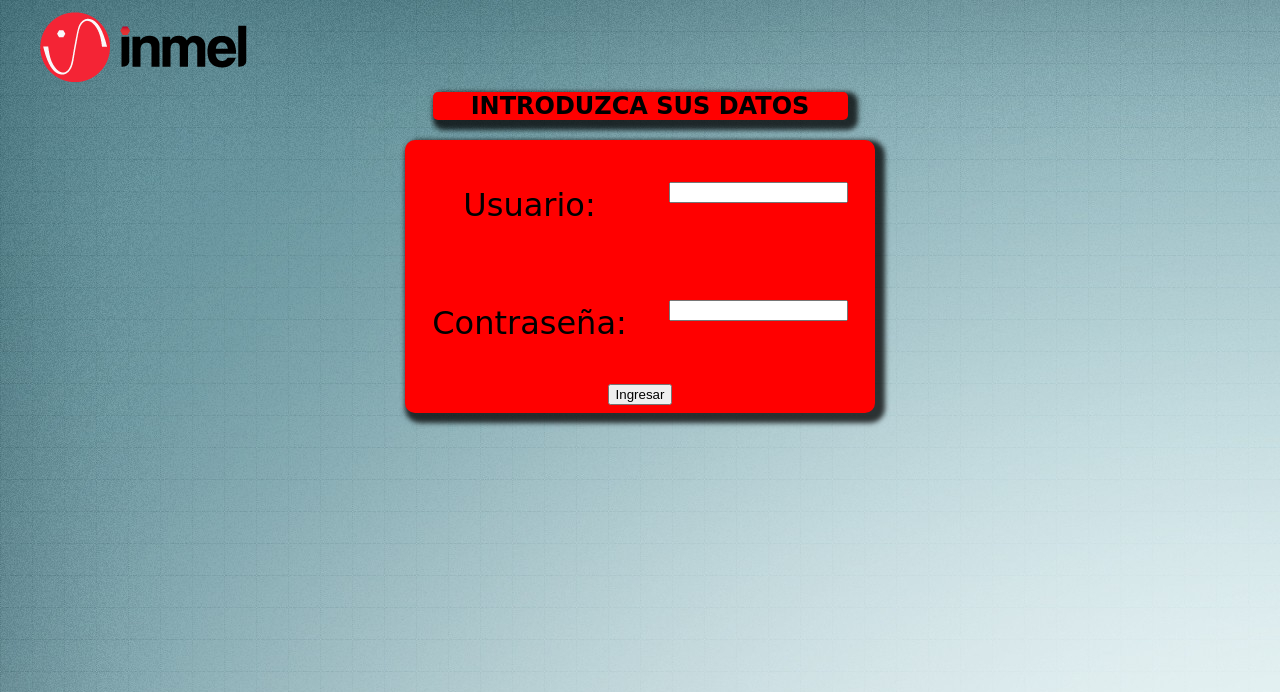
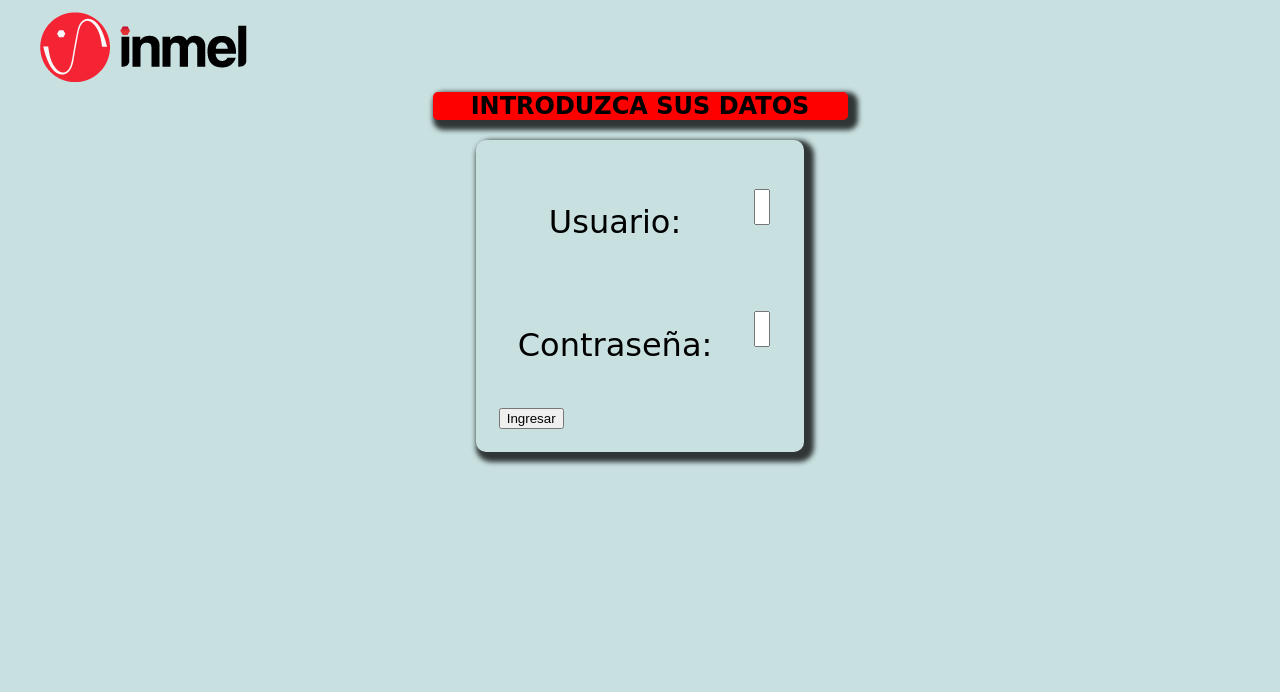
Before and after one commit to kristiano1120/controlRiesgos, a PHP site: page / in a window 1280 px wide. Shown: the top 692 px of the page. Run offline with PHP 8.4, Linux system fonts and the light colour scheme.

Commit message:
Update estilosInmel.css
Modificación de la interfaz y diseño de las vistas

```diff
--- a/nbproject/MVC/Vista/estilosInmel.css
+++ b/nbproject/MVC/Vista/estilosInmel.css
@@ -3,23 +3,128 @@
     Author     : CRISTIAN
 */
 body{
-    background-image: url(Fondo2.jpg)
+    /*background-image: url(Fondo2.jpg)*/
+    background-color: #c8e0e0;
+
 }
+
+.logo3{
+    width: 25%;
+    border-radius: 10px;
+    height: 50px;
+}
+
+.ingreso{
+    /*background-color: #f8f9f9;*/
+
+    margin: auto;
+    width: 20%;
+    border-radius: 10px;
+    padding: 20px ;
+    box-shadow: 5px 5px 5px 5px rgba(0,0,0,0.76);
+
+}
+
+#titulo_cont{
+
+    width: 100%;
+    height: 60px;
+}
+
+h1{
+    width: 100%;
+    text-align: center;
+    font-size: 25px;
+
+
+}
+
+#usuario{
+    width: 100%;
+    height: 30px;
+    font-size: 15px;
+}
+
+#contra{
+    width: 100%;
+    height: 30px;
+    font-size: 15px;
+}
+
+#boton_ingreso{
+    width: 102%;
+    height: 30px;
+    font-size: 15px;
+}
+
 p{
-   text-align:  end;
+    text-align:  end;
+}
+
+.menu_ppal{
+    margin: auto;
+    width: 20%;
+    border-radius: 10px;
+    padding: 20px ;
+    box-shadow: 5px 5px 5px 5px rgba(0,0,0,0.76);
+}
+
+#atento{
+    width: 100%;
+    height: 30px;
+    font-size: 15px;
+}
+
+#historico{
+    width: 100%;
+    height: 30px;
+    font-size: 15px;
+}
+
+#menu_historico{
+    margin: auto;
+    width: 20%;
+    border-radius: 10px;
+    padding: 20px ;
+    box-shadow: 5px 5px 5px 5px rgba(0,0,0,0.76);
+}
+
+#reportar{
+    width: 100%;
+    height: 30px;
+    font-size: 15px;
+}
+
+#consultar{
+    width: 100%;
+    height: 30px;
+    font-size: 15px;
+}
+
+#salir{
+    width: 100%;
+    height: 30px;
+    font-size: 15px;
+}
+
+#bus_historico{
+    margin: auto;
+    width: 20%;
+    border-radius: 10px;
+    padding: 20px ;
+    box-shadow: 5px 5px 5px 5px rgba(0,0,0,0.76);
 }
 
 #cerrarsesion{
-    color: #cc0000;
+    color: #3e7272;
     font-family: cursive;
     font-size: medium;
+    text-align: end;
 }
 
-h1{
-    padding: 5px;
 
-    text-align: center;
-}
+
+
 h2{
     text-decoration: #ffffff;
     text-align: center;
@@ -35,23 +140,12 @@
     /*margin-left: 465px;*/
 
 }
-/*#titulo{
-    align-items: center;
-}*/
 
-.ingreso{
-      width: 15%;
-      background-color: #ff0000;
-      border: 4px;
-      margin: auto;
-      border-radius: 10px;
-      padding: 5px;
-      box-shadow: 5px 5px 5px 5px rgba(0,0,0,0.76);
 
-}
-#ingreso-hover{
-    background-color: #ffffff;
-}
+
+
+
+
 .izq1{
     font-size: xx-large;
     text-align: center;
@@ -68,17 +162,8 @@
     font-family: cursive;
     text-decoration: #ffffff;
 }
-#usuario{
-    font-family: cursive;
-    text-decoration: #ffffff;
-}
-#contra{
-    font-family: cursive;
-    text-decoration: #ffffff;
-}
-.ingresar{
-    text-align: center;
-}
+
+
 
 .menu{
     width: 25%;
@@ -103,12 +188,7 @@
     padding: 20px;
     margin: auto;
 }
-.salir{
-    text-align: center;
-    font-size: xx-large;
-    padding: 20px;
-    margin: auto;
-}
+
 
 .menuhis{
     width: 25%;
@@ -178,31 +258,10 @@
 }
 
 
-#atento{
-    font-family: cursive;
-    text-decoration: #ffffff;
-    color: #000000;
+
+#logo1{
 
 }
-
-
-#historico{
-    font-family: cursive;
-    text-decoration: #ffffff;
-    color: #000000;
-}
-#incidente{
-    font-family: cursive;
-    text-decoration: #ffffff;
-    color: #000000;
-}
-#accidente{
-    font-family: cursive;
-    text-decoration: #ffffff;
-    color: #000000;
-}
-
-
 #a{
    align-content: flex-end;
 }
@@ -210,3 +269,7 @@
     width: 80%;
     align-items: stretch;
 }
+
+.img1{
+
+}
```
